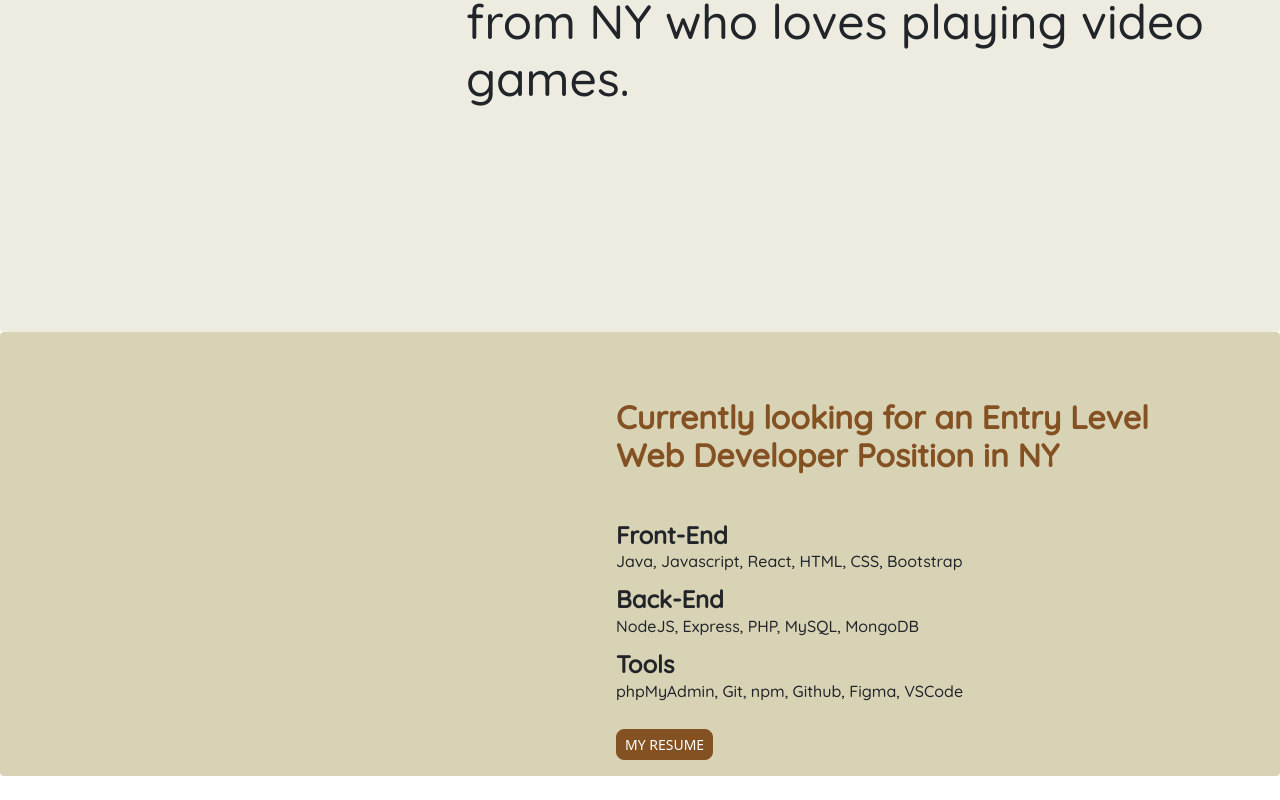
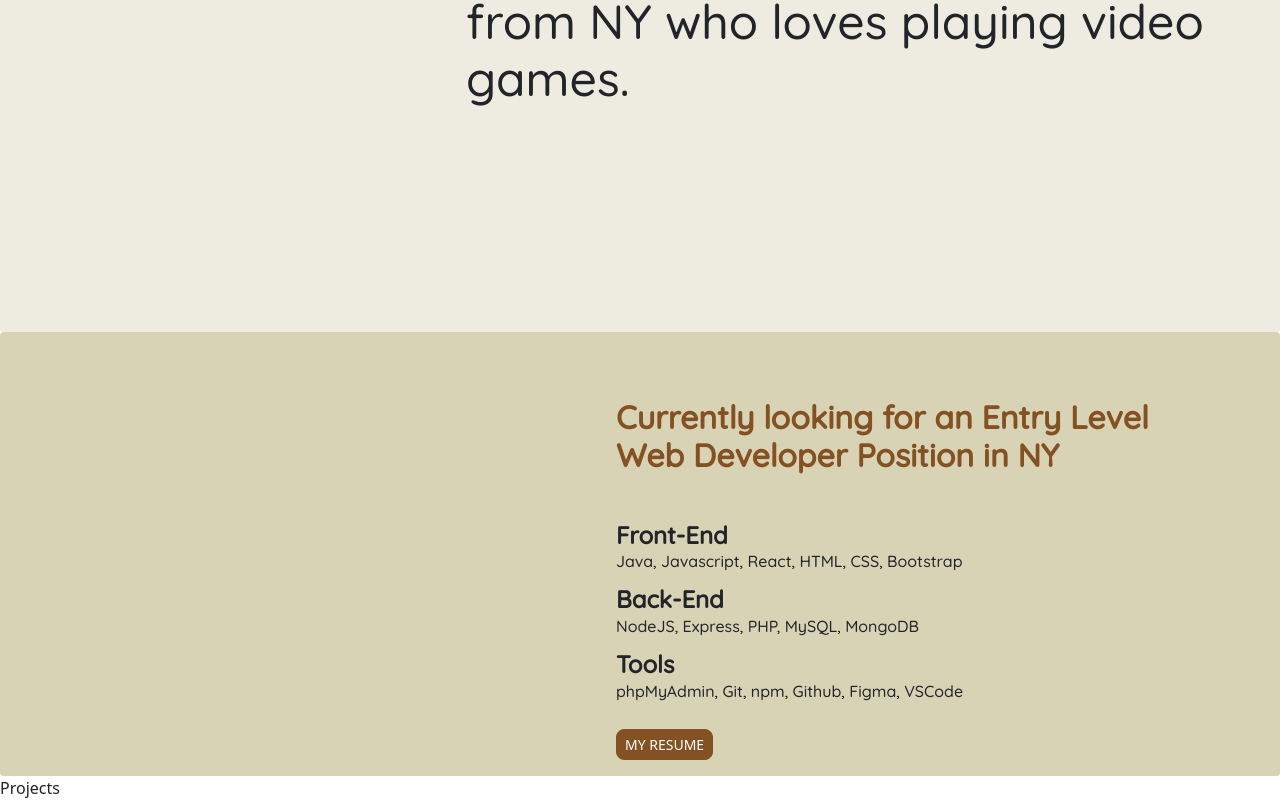
Before and after one commit to Edwinop/Portfolio_EdwinPeralta, a React (Create React App) app in the folder portfolio/: page / in a window 1280 px wide. Shown: the part 358-1158 px from the top of the page. Before the commit the page ends 1134 px from the top, so only its background shows below. Built offline with nearby package versions, Linux system fonts and the light colour scheme.

Commit message:
projects

```diff
--- a/portfolio/package.json
+++ b/portfolio/package.json
@@ -3,6 +3,9 @@
   "version": "0.1.0",
   "private": true,
   "dependencies": {
+    "@emotion/react": "^11.9.3",
+    "@emotion/styled": "^11.9.3",
+    "@mui/material": "^5.9.0",
     "@testing-library/jest-dom": "^5.16.4",
     "@testing-library/react": "^13.3.0",
     "@testing-library/user-event": "^13.5.0",
@@ -11,6 +14,7 @@
     "react-bootstrap": "^2.4.0",
     "react-dom": "^18.2.0",
     "react-scripts": "5.0.1",
+    "semantic-ui-react": "^2.1.3",
     "web-vitals": "^2.1.4"
   },
   "scripts": {
--- a/portfolio/src/App.js
+++ b/portfolio/src/App.js
@@ -3,12 +3,15 @@ import "bootstrap/dist/css/bootstrap.min.css";
 import Navigation from "./components/Navbar.js";
 import Hero from "./components/Hero.js";
 import About from "./components/About.js"
+import Projects from './components/Projects';
+
 function App() {
   return (
     <div>
       <Navigation />
       <Hero />
       <About />
+      <Projects />
     </div>
   );
 }
--- a/portfolio/src/components/Hero.js
+++ b/portfolio/src/components/Hero.js
@@ -1,7 +1,6 @@
 import React from 'react';
 import Card from 'react-bootstrap/Card';
 import './Hero.css'
-
 const card ={
   backgroundColor: '#EEECE1',
   paddingBottom: 200,
@@ -10,11 +9,9 @@ const card ={
 const cardBody = {
     marginTop: 200,
     marginLeft: 200,
-    width: 'auto'
 }
 const heroCardTitle = {
     width: 'auto',
-    fontSize: '200%',
     fontFamily: 'Quicksand, sans-serif',
     fontWeight: 100,
     marginLeft: 250,
--- /dev/null
+++ b/portfolio/src/components/Projects.js
@@ -0,0 +1,9 @@
+import React from 'react'
+
+const Projects = () => {
+  return (
+    <div>Projects</div>
+  )
+}
+
+export default Projects
```
Also changed, not shown: 1 other file (tests, documents, lock files or other folders).
